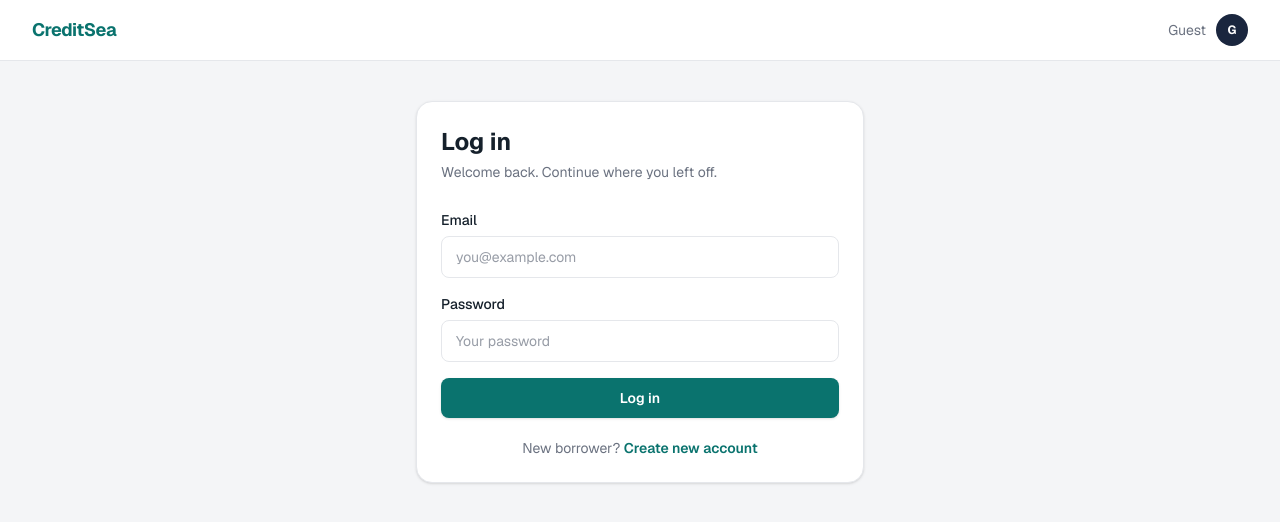
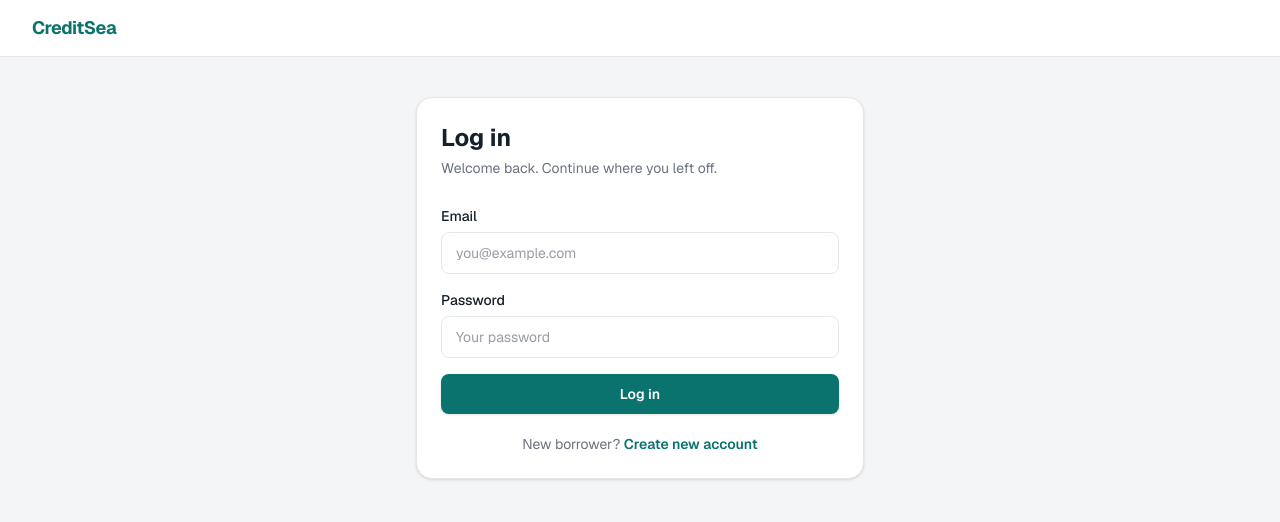
Before and after one commit to chaitanya07422/lms-frontend, a Next.js app: page /login in a window 1280 px wide. Shown: the top 522 px of the page. Built offline with nearby package versions, Linux system fonts and the light colour scheme; no server answers.

Commit message:
Remove avatar from the login headear

```diff
--- a/src/components/shell/app-header.tsx
+++ b/src/components/shell/app-header.tsx
@@ -18,20 +18,18 @@ export function BorrowerHeader({
 }) {
   const { logout } = useAuth();
   const router = useRouter();
-  const label = guest ? 'Guest' : userName;
   return (
     <header className="border-b border-border bg-card">
       <div className="flex w-full items-center justify-between px-4 py-3.5 sm:px-6 lg:px-8">
         <Link href="/" className="text-lg font-bold tracking-tight text-teal">
           {APP_NAME}
         </Link>
-        {label ? (
+        {!guest && userName ? (
           <div className="flex items-center gap-2.5">
-            <span className="text-sm text-muted">{label}</span>
+            <span className="text-sm text-muted">{userName}</span>
             <span className="flex h-8 w-8 items-center justify-center rounded-full bg-navy text-xs font-bold text-white">
-              {guest ? 'G' : initials(userName ?? 'U')}
+              {initials(userName)}
             </span>
-            {!guest ? (
             <button
               type="button"
               onClick={() => {
@@ -42,7 +40,6 @@ export function BorrowerHeader({
             >
               Log out
             </button>
-            ) : null}
           </div>
         ) : null}
       </div>
```
Lines whose indentation alone changed are shown as unchanged.
